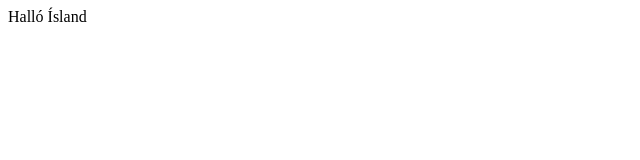
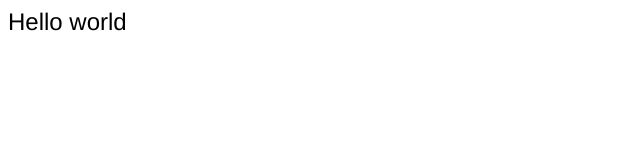
Before and after one commit to chrispoole643/test, a plain HTML site: page index.html in a window 1280 px wide. Shown: the whole page, without its empty margins (0-640 px from the left). Drawn offline with Linux system fonts and the light colour scheme.

Commit message:
Add styling to the HTML

```diff
--- a/index.html
+++ b/index.html
@@ -1 +1,7 @@
-<p>Halló Ísland</p>
+<style type="text/css">
+ p {
+     font: 24px/28px Helvetica;
+ }
+</style>
+
+<p>Hello world</p>
```
